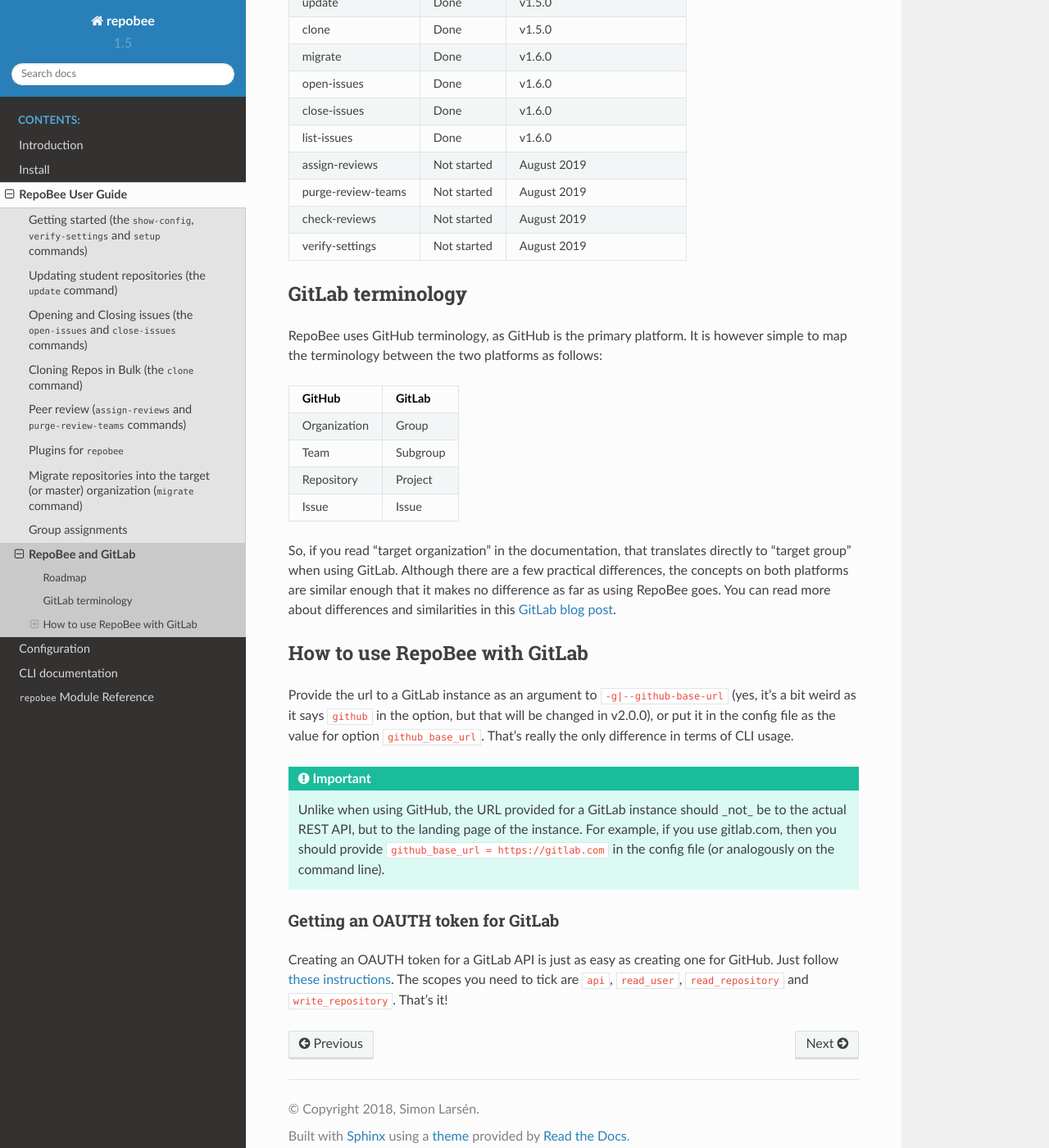
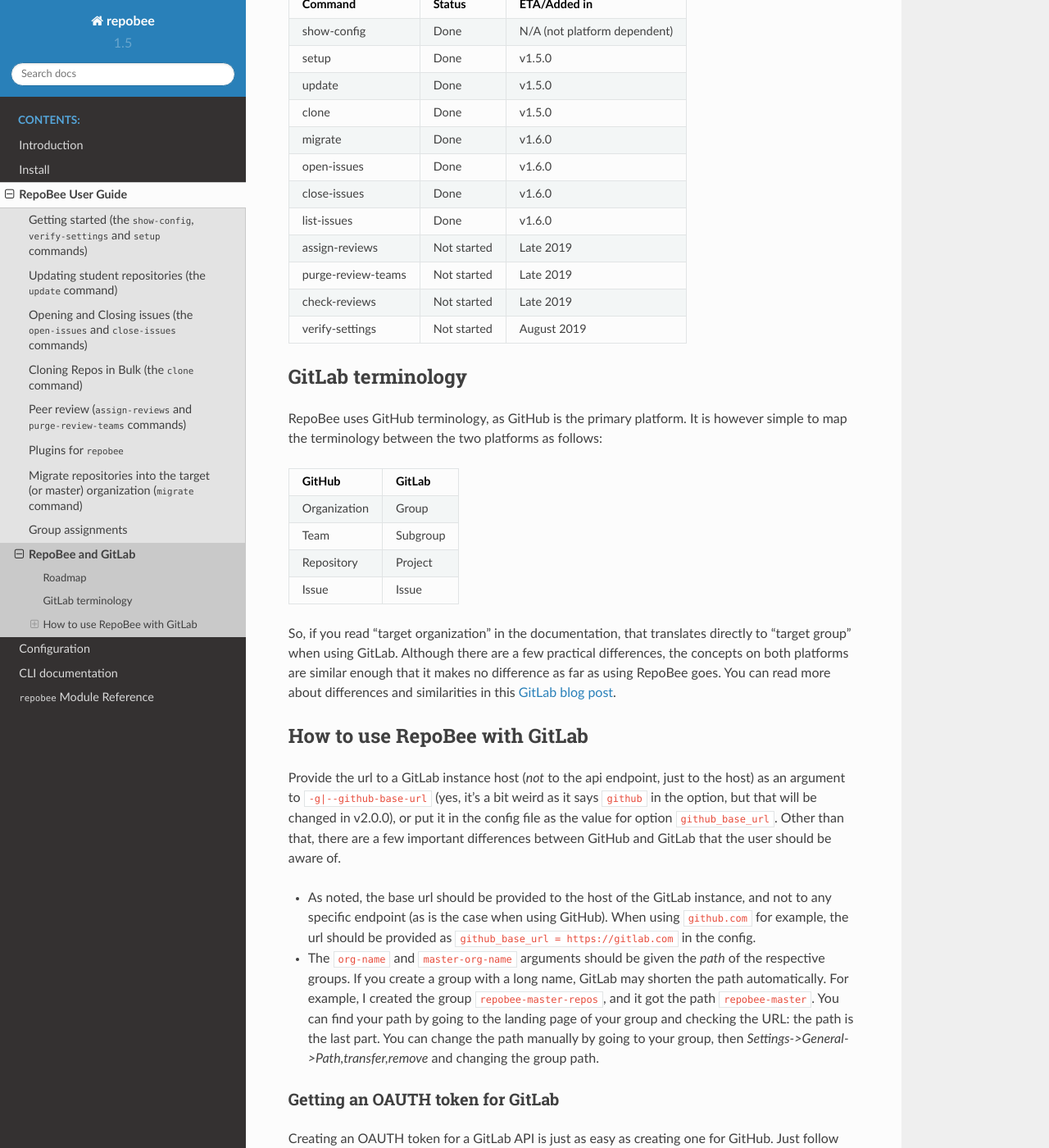
Before and after one commit to repobee/repobee, a Sphinx documentation site: the page built from docs/gitlab.rst, in a window 1280 px wide and 1400 px high, scrolled down 496 px. Shown: the whole window at 82% size. Built offline with Sphinx 7.4.7 and the Read the Docs theme 2.0.0, drawn with Linux system fonts in a browser that asks for light colours; some of the changed text lies outside the part shown.

Commit message:
Add note about paths and names not necessarily being the same

```diff
--- a/docs/gitlab.rst
+++ b/docs/gitlab.rst
@@ -3,9 +3,16 @@
 RepoBee and GitLab
 ******************
 As of v1.5.0, RepoBee has alpha support for GitLab. Both gitlab.com and
-self-hosted GitLab are supported, but currently, only a subset of the RepoBee
-commands actually work with GitLab. GitLab is planned to be fully supported
-by the end of August 2019.
+self-hosted GitLab are supported, but currently, some commands (including all
+peer review commands) do not work. GitLab is planned to be fully supported by
+in late 2019. See :ref:`gitlab_roadmap` for details.
+
+.. note::
+
+   GitLab support is currently in alpha, and may not yet be sufficiently stable
+   for production use.
+
+.. _gitlab_roadmap:
 
 Roadmap
 =======
@@ -23,9 +30,9 @@
 open-issues          Done           v1.6.0
 close-issues         Done           v1.6.0
 list-issues          Done           v1.6.0
-assign-reviews       Not started    August 2019
-purge-review-teams   Not started    August 2019
-check-reviews        Not started    August 2019
+assign-reviews       Not started    Late 2019
+purge-review-teams   Not started    Late 2019
+check-reviews        Not started    Late 2019
 verify-settings      Not started    August 2019
 ===================  =============  ============
 
@@ -51,18 +58,25 @@
 
 How to use RepoBee with GitLab
 ==============================
-Provide the url to a GitLab instance as an argument to
-``-g|--github-base-url`` (yes, it's a bit weird as it says ``github`` in the
-option, but that will be changed in v2.0.0), or put it in the config file as
-the value for option ``github_base_url``. That's really the only difference in
-terms of CLI usage.
+Provide the url to a GitLab instance host (*not* to the api endpoint, just to
+the host) as an argument to ``-g|--github-base-url`` (yes, it's a bit weird as
+it says ``github`` in the option, but that will be changed in v2.0.0), or put
+it in the config file as the value for option ``github_base_url``. Other than
+that, there are a few important differences between GitHub and GitLab that the
+user should be aware of.
 
-.. important::
-
-   Unlike when using GitHub, the URL provided for a GitLab instance should _not_
-   be to the actual REST API, but to the landing page of the instance. For
-   example, if you use gitlab.com, then you should provide ``github_base_url =
-   https://gitlab.com`` in the config file (or analogously on the command line).
+* As noted, the base url should be provided to the host of the GitLab instance,
+  and not to any specific endpoint (as is the case when using GitHub). When
+  using ``github.com`` for example, the url should be provided as
+  ``github_base_url = https://gitlab.com`` in the config.
+* The ``org-name`` and ``master-org-name`` arguments should be given the *path*
+  of the respective groups. If you create a group with a long name, GitLab may
+  shorten the path automatically. For example, I created the group
+  ``repobee-master-repos``, and it got the path ``repobee-master``. You can find
+  your path by going to the landing page of your group and checking the URL: the
+  path is the last part. You can change the path manually by going to your
+  group, then `Settings->General->Path,transfer,remove` and changing the group
+  path.
 
 Getting an OAUTH token for GitLab
 ---------------------------------
```
